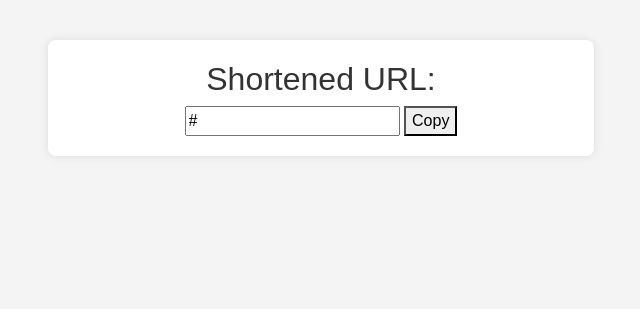
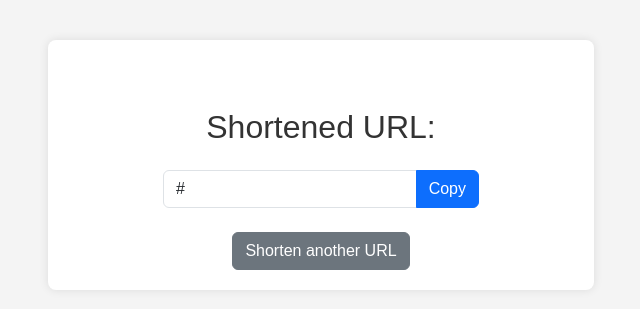
Before and after one commit to juma-paul/urlShortener, a Django app: template shortener/templates/shortener/url_output.html in a window 1280 px wide. Shown: the top 309 px of the page, without its empty margins (319-959 px from the left). Run offline with Django 5.2, Linux system fonts and the light colour scheme; the template is opened without the code that fills it: most values are stand-ins (such as "Sample title", 1, 10 or a date in 2020).

Commit message:
Design output template using bootstrap

```diff
--- a/shortener/templates/shortener/url_output.html
+++ b/shortener/templates/shortener/url_output.html
@@ -1,21 +1,51 @@
 {% extends 'base.html' %}
 
 {% block content %}
+<div class="mt-5">
+  <div class="row justify-content-center">
+    <div class="col-md-10 col-lg-8">
+      {% if short_url %}
+        <h2 class="text-center mb-4">Shortened URL:</h2>
+        <div class="input-group mb-3">
+          <input type="text" value="{{ short_url }}" id="shortUrl" class="form-control" readonly>
+          <button class="btn btn-primary" onclick="copyToClipboard()">Copy</button>
+        </div>
+        <div id="copyNotification" class="alert alert-success mt-2 small d-none" role="alert">
+          URL copied!
+        </div>
+        <div class="text-center mt-4">
+          <a href="{% url 'index' %}" class="btn btn-secondary">Shorten another URL</a>
+        </div>
+      {% endif %}
+    </div>
+  </div>
+</div>
 
-{% if short_url %}
-    <div>
-        <h2>Shortened URL:</h2>
-        <input type="text" value="{{ short_url }}" id="shortUrl" readonly>
-        <button onclick="copyToClipboard()">Copy</button>
-    </div>
-{% endif %}
-    <script>
-        function copyToClipboard() {
-            var copyText = document.getElementById("shortUrl");
-            copyText.select();
-            copyText.setSelectionRange(0, 99999);
-            document.execCommand("copy");
-            alert("Copied the URL: " + copyText.value);
+<style>
+  #copyNotification {
+    font-size: 0.8rem;
+    padding: 0.5rem 1rem;
+    border-radius: 0.25rem;
+  }
+</style>
+
+<script>
+    async function copyToClipboard() {
+        try {
+            const copyText = document.getElementById("shortUrl").value;
+            await navigator.clipboard.writeText(copyText);
+
+            // Show notification
+            const notification = document.getElementById("copyNotification");
+            notification.classList.remove("d-none");
+
+            // Hide notification after 2 seconds
+            setTimeout(() => {
+                notification.classList.add("d-none");
+            }, 2000);
+        } catch (err) {
+            console.error('Failed to copy: ', err);
         }
-    </script>
+    }
+</script>
 {% endblock %}
```
